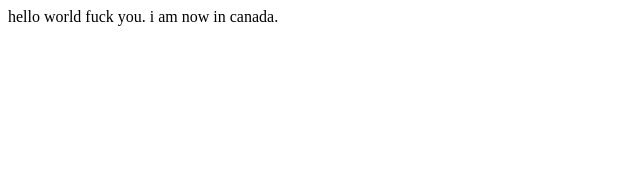
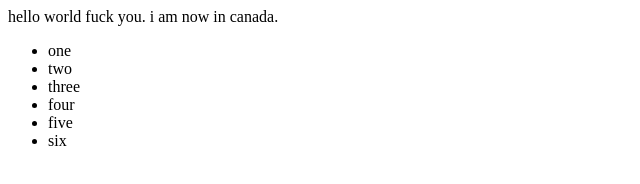
Before and after one commit to nazmulsisil/learngit, a plain HTML site: page index.html in a window 1280 px wide. Shown: the whole page, without its empty margins (0-640 px from the left). Drawn offline with Linux system fonts and the light colour scheme.

Commit message:
added the footer section

```diff
--- a/index.html
+++ b/index.html
@@ -10,6 +10,17 @@
 
 <body>
   hello world fuck you. i am now in canada.
+
+  <footer>
+    <ul>
+      <li>one</li>
+      <li>two</li>
+      <li>three</li>
+      <li>four</li>
+      <li>five</li>
+      <li>six</li>
+    </ul>
+  </footer>
 </body>
 
 </html>
```
